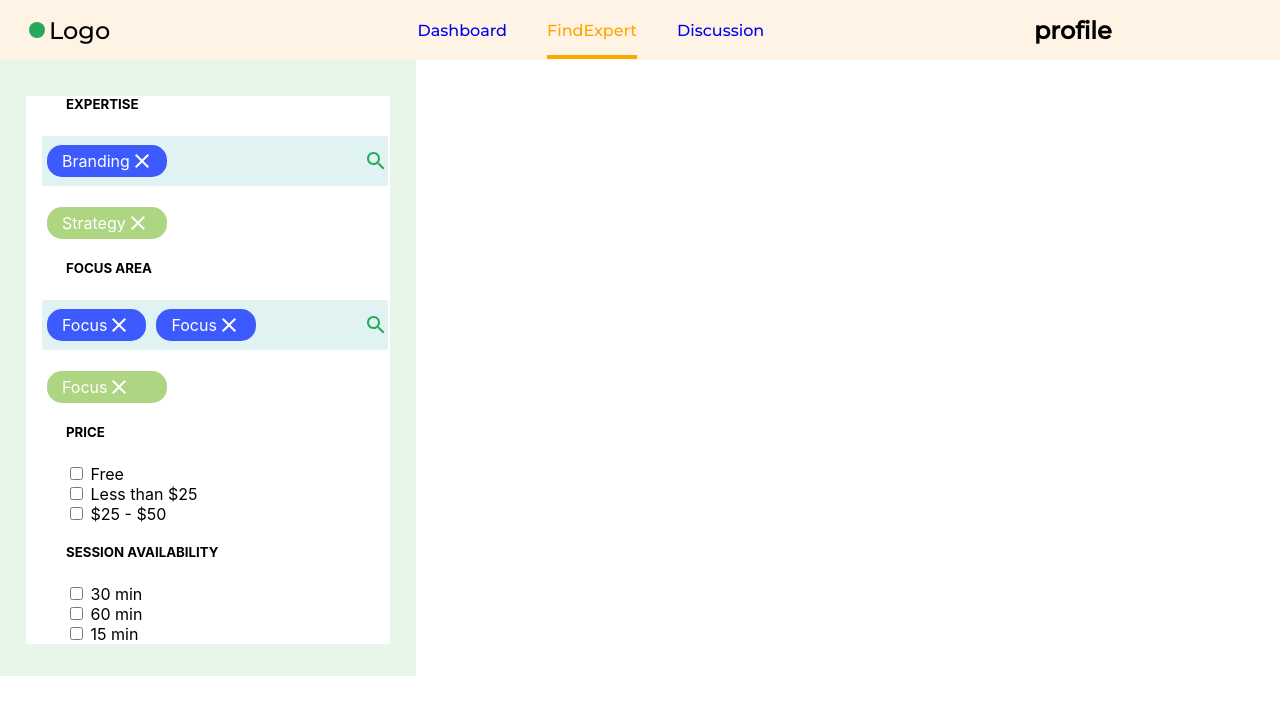
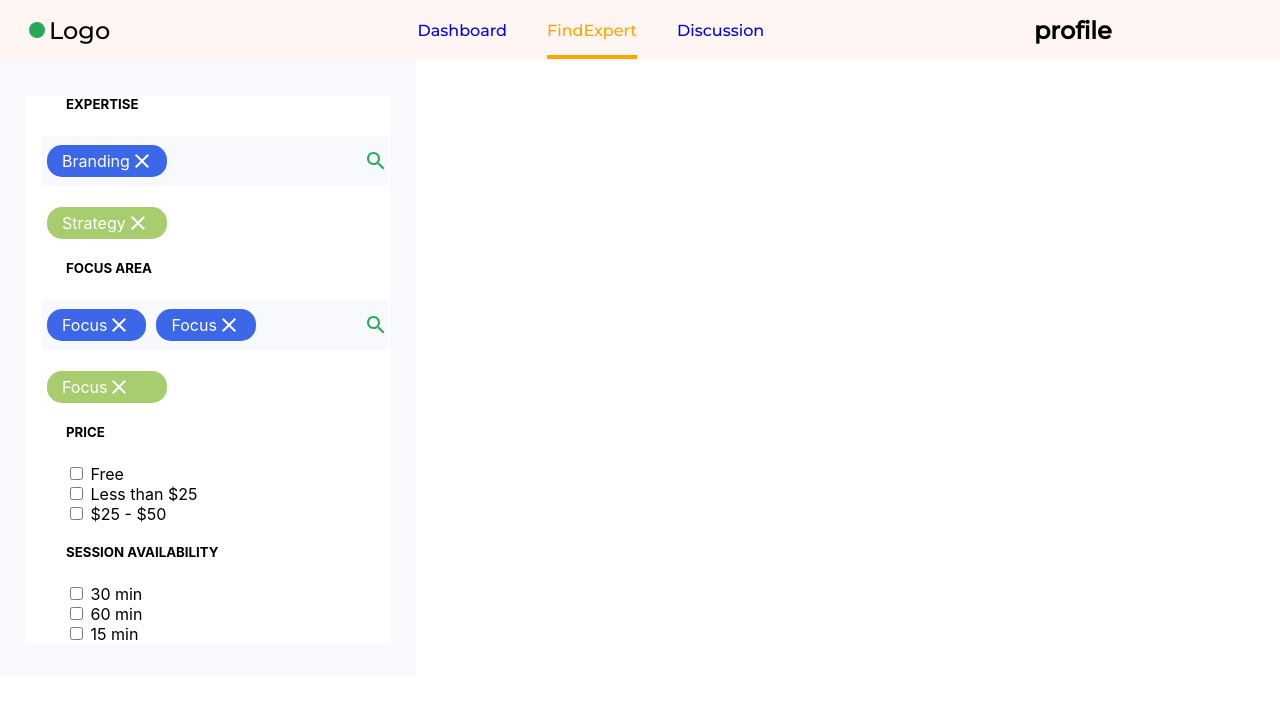
Before and after one commit to Bhaskar-maity/Mentoring-website-frond-end, a React (Create React App) app: page /findexpert in a window 1280 px wide. Shown: the top 714 px of the page. Built offline with nearby package versions, Linux system fonts and the light colour scheme.

Commit message:
color correction

```diff
--- a/src/Components/Filtercomponent.css
+++ b/src/Components/Filtercomponent.css
@@ -1,6 +1,6 @@
 .wrap {
    padding: 16px;
-   background-color: #e8f5e9;
+   background-color: #f7f9fc;
    max-width: 30%;
 }
 .wrap-inside {
@@ -33,7 +33,7 @@
 .sidebar-searchContainer {
    display: flex;
    align-items: center;
-   background-color: #e0f2f1;
+   background-color: #f7f9fc;
    width: 95%;
    height: 50px;
    border-radius: 3px;
@@ -43,14 +43,14 @@
    border: none;
    margin-right: 10px;
    width: 80%;
-   background-color: #e0f2f1;
+   background-color: #f7f9fc;
 }
 
 /* searchobox inside */
 .searchbox-inside {
    display: flex;
    align-items: center;
-   background-color: #3d5afe;
+   background-color: #3c67e8;
    color: white;
    border-radius: 15px;
    padding: 4px 15px;
@@ -62,7 +62,7 @@
 .searchbox-outside {
    display: flex;
    align-items: center;
-   background-color: #aed581;
+   background-color: #a7cd6e;
    color: white;
    border-radius: 15px;
    padding: 4px 15px;
--- a/src/Components/Navbar.css
+++ b/src/Components/Navbar.css
@@ -1,7 +1,7 @@
 .nav {
    display: flex;
    justify-content: space-between;
-   background-color: #fff3e6;
+   background-color: #fff6f3;
    align-items: center;
    font-family: "Montserrat", sans-serif;
    height: 60px;
```
